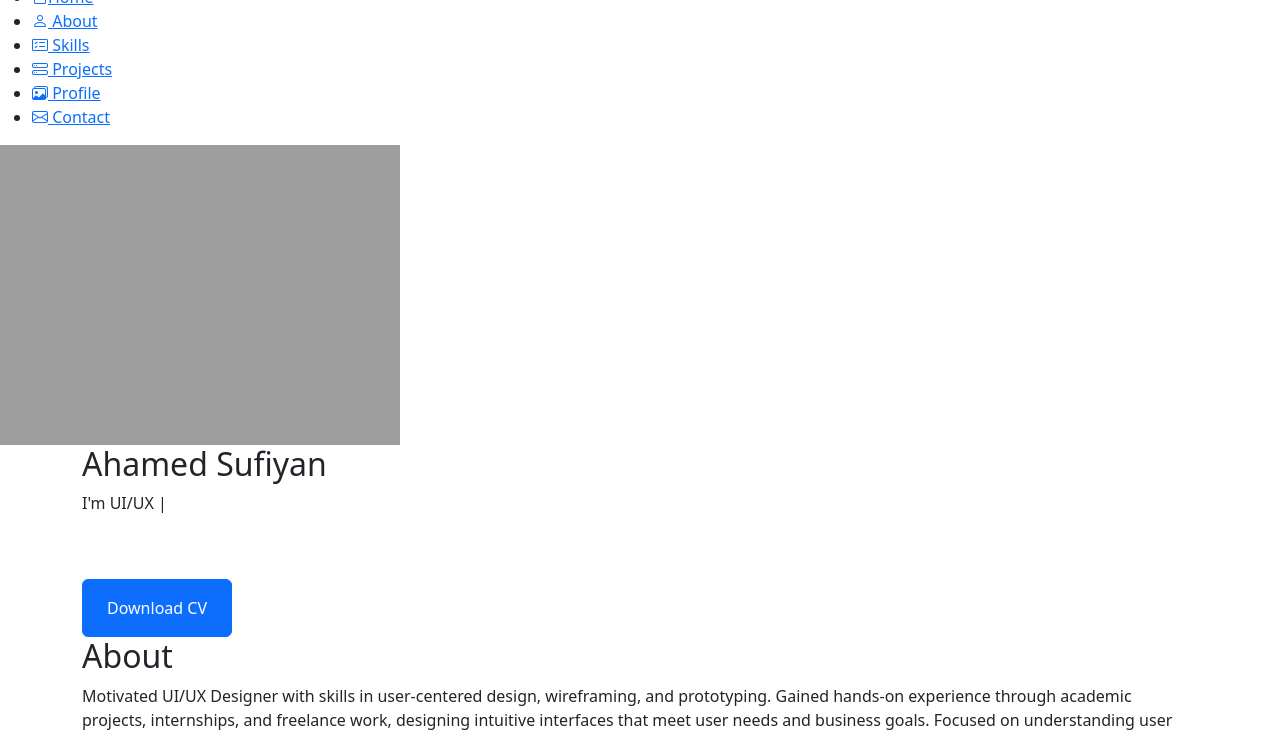
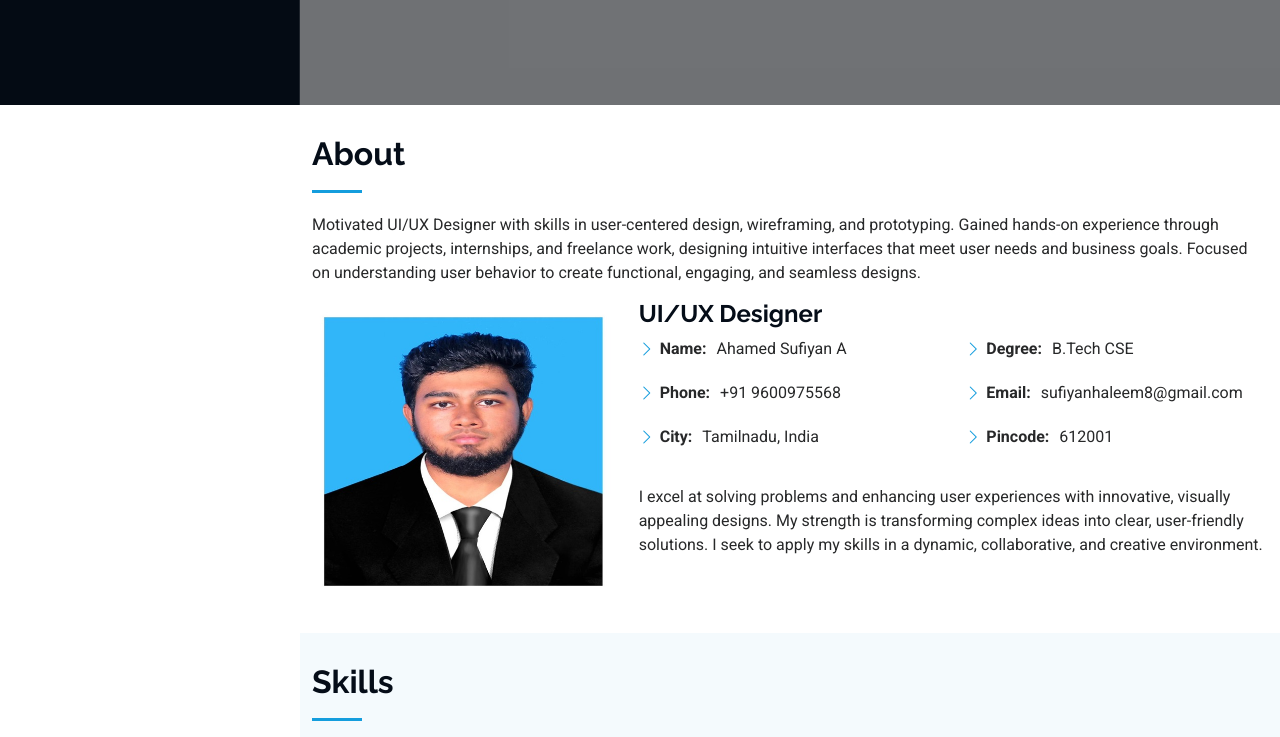
Before and after one commit to Ahamedsufiyan/MyPortfolio, a plain HTML site: page index.html in a window 1280 px wide. Shown: the part 695-1432 px from the top of the page. Drawn offline with nearby package versions, Linux system fonts and the light colour scheme; files that its build step writes are made by us from their sources; the site is published under a folder, as on GitHub Pages, so addresses that start at the root find nothing; files whose address does not match are found by name.

Commit message:
Update index.html

```diff
--- a/index.html
+++ b/index.html
@@ -26,7 +26,7 @@
     <link href="assets/vendor/swiper/swiper-bundle.min.css" rel="stylesheet">
 
     <!-- Main CSS File -->
-    <link href="/assets/css/main.css" rel="stylesheet">
+    <link href="assets/css/main.css" rel="stylesheet">
 
 
 </head>
```
